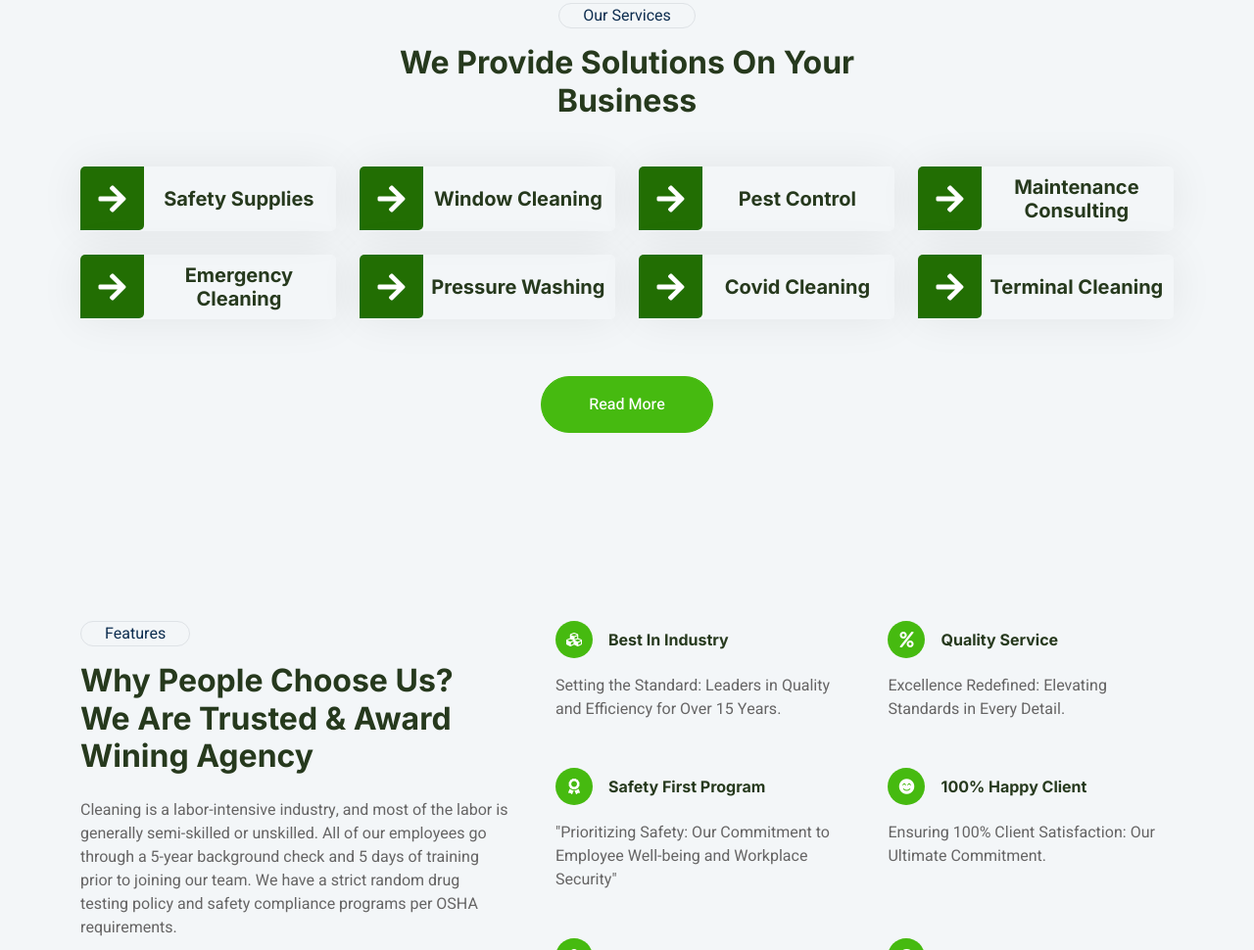
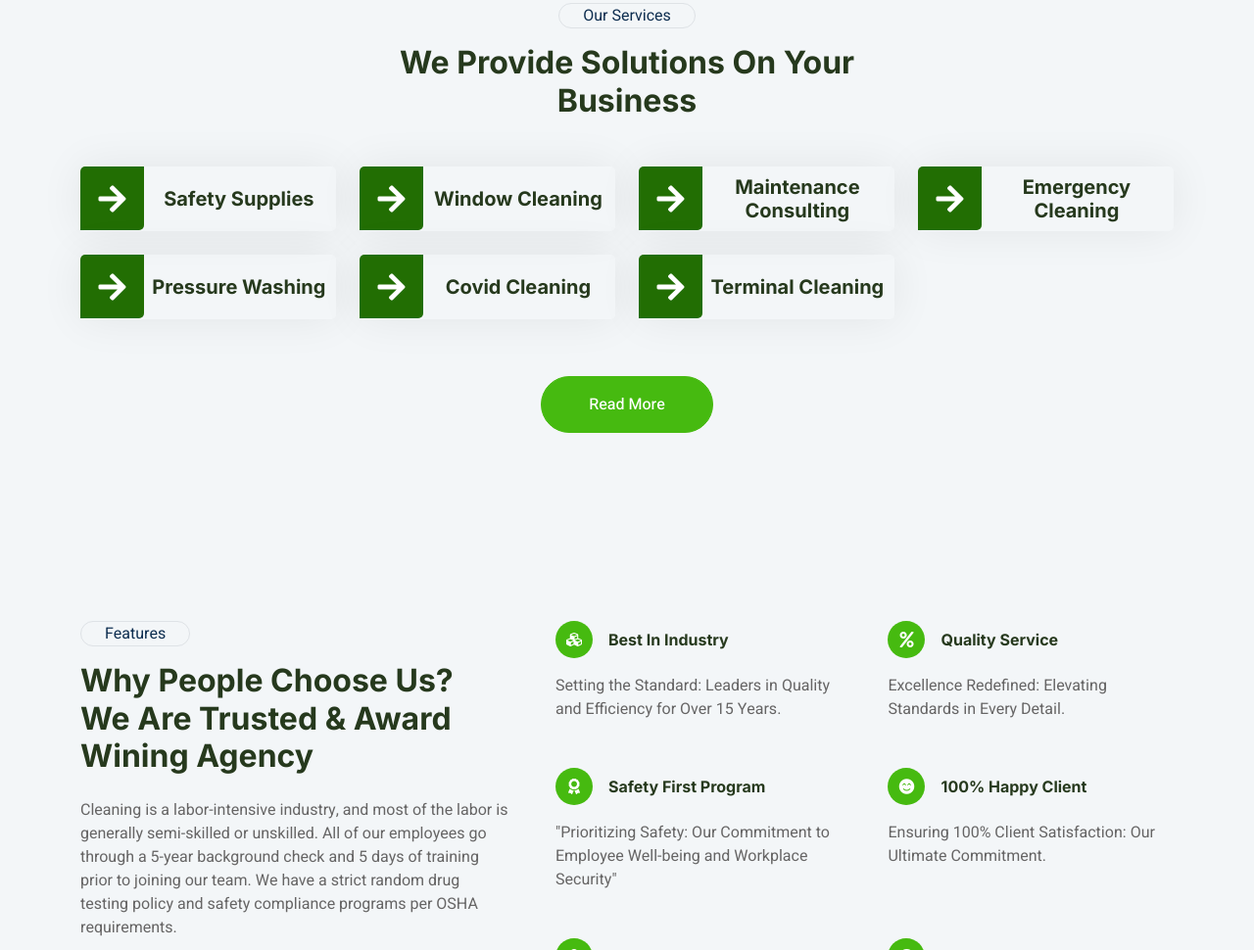
Before and after one commit to vikramadityacse/UCMS, a plain HTML site: page index.html in a window 1280 px wide. Shown: the part 2325-3295 px from the top of the page at 98% size. Drawn offline with nearby package versions, Linux system fonts and the light colour scheme.

Commit message:
Update index.html

```diff
--- a/index.html
+++ b/index.html
@@ -172,19 +172,6 @@
                         <div class="service-title">
                             <h5 class="p-2"> Window Cleaning
                             </h5>
-                        </div>
-
-                    </div>
-                </div>
-            </div>
-            <div class="col-lg-3 col-md-4 wow fadeInUp" data-wow-delay="0.6s">
-                <div class="service-item rounded h-100">
-                    <div class="d-flex service-block">
-                        <div class="service-icon">
-                            <i class="fa fa-arrow-right fa-2x"></i>
-                        </div>
-                        <div class="service-title">
-                            <h5 class="p-2">Pest Control</h5>
                         </div>
 
                     </div>
```
